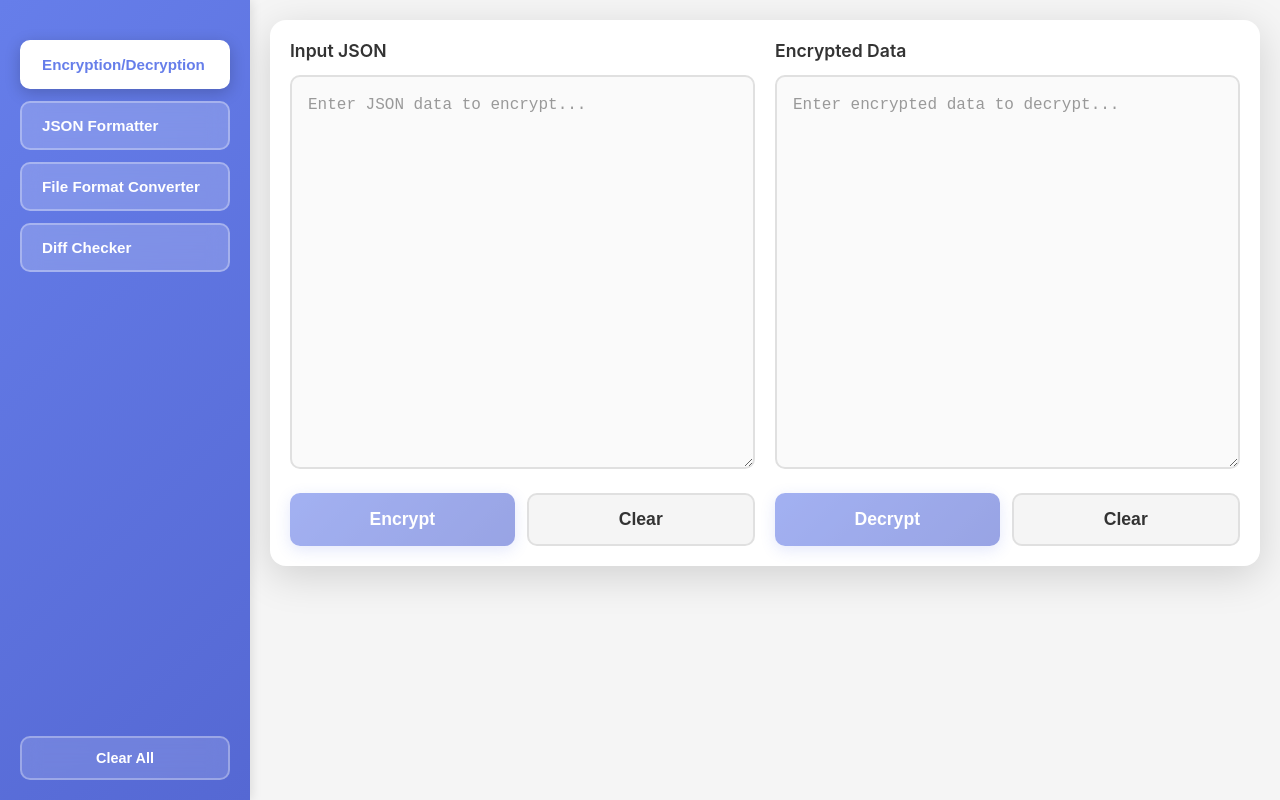
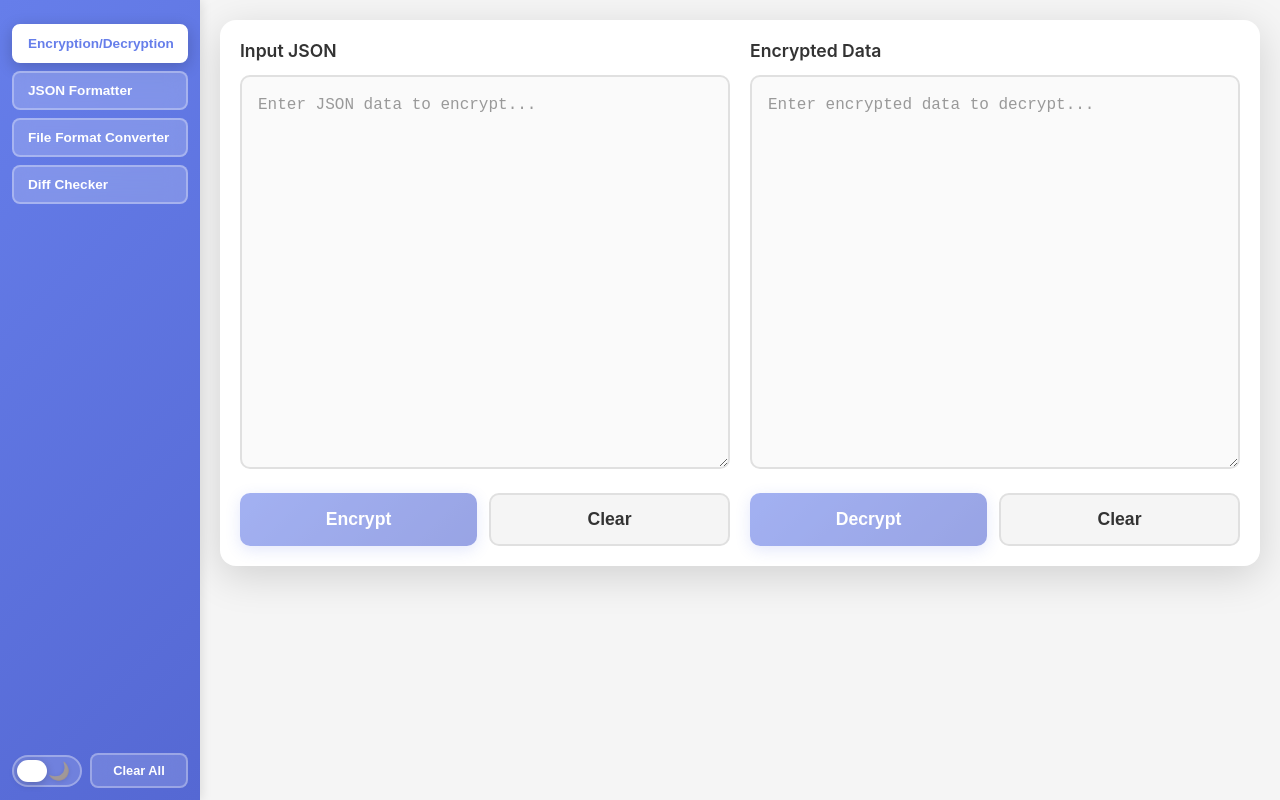
Before and after one commit to YonasTewabe/developer-utility-tools, a React (Create React App) app in the folder client/: page / in a window 1280 px wide. Built offline with nearby package versions, Linux system fonts and the light colour scheme.

Commit message:
add dark mode option

```diff
--- a/client/src/App.css
+++ b/client/src/App.css
@@ -11,9 +11,9 @@
   top: 0;
   left: 0;
   bottom: 0;
-  width: 250px;
+  width: 200px;
   background: linear-gradient(135deg, #667eea 0%, #5568d3 100%);
-  padding: 20px;
+  padding: 12px;
   z-index: 1000;
   box-shadow: 2px 0 10px rgba(0, 0, 0, 0.1);
   overflow-y: auto;
@@ -24,26 +24,134 @@
 .tab-navigation {
   display: flex;
   flex-direction: column;
-  gap: 12px;
-  margin-top: 20px;
+  gap: 8px;
+  margin-top: 12px;
   flex: 1;
 }
 
-.clear-all-btn {
+.sidebar-actions {
+  display: flex;
+  flex-direction: row;
+  gap: 8px;
+  margin-top: auto;
+  align-items: center;
+}
+
+.theme-toggle-container {
+  flex: 1;
+  display: flex;
+  justify-content: center;
+}
+
+.theme-toggle-switch {
   width: 100%;
-  padding: 12px 20px;
-  margin-top: auto;
+  cursor: pointer;
+  user-select: none;
+}
+
+.theme-toggle-track {
+  position: relative;
+  width: 100%;
+  height: 32px;
   background: rgba(255, 255, 255, 0.15);
   border: 2px solid rgba(255, 255, 255, 0.3);
-  border-radius: 10px;
+  border-radius: 16px;
+  display: flex;
+  align-items: center;
+  padding: 3px;
+  transition: all 0.3s cubic-bezier(0.4, 0, 0.2, 1);
+}
+
+.theme-toggle-icons {
+  position: absolute;
+  width: calc(100% - 6px);
+  height: 100%;
+  display: flex;
+  align-items: center;
+  justify-content: space-between;
+  padding: 0 8px;
+  pointer-events: none;
+  z-index: 1;
+}
+
+.theme-icon {
+  font-size: 1.1rem;
+  font-weight: bold;
+  transition: all 0.3s;
+  filter: drop-shadow(0 1px 2px rgba(0, 0, 0, 0.3));
+  display: flex;
+  align-items: center;
+  justify-content: center;
+  width: 20px;
+  height: 20px;
+}
+
+.theme-toggle-switch.light .theme-icon:first-child {
+  opacity: 1;
+  color: #ffd700;
+  text-shadow: 0 0 4px rgba(255, 215, 0, 0.6);
+}
+
+.theme-toggle-switch.light .theme-icon:last-child {
+  opacity: 0.5;
+  color: rgba(255, 255, 255, 0.7);
+}
+
+.theme-toggle-switch.dark .theme-icon:first-child {
+  opacity: 0.5;
+  color: rgba(255, 255, 255, 0.7);
+}
+
+.theme-toggle-switch.dark .theme-icon:last-child {
+  opacity: 1;
+  color: #e0e0e0;
+  text-shadow: 0 0 4px rgba(224, 224, 224, 0.6);
+}
+
+.theme-toggle-thumb {
+  position: absolute;
+  width: calc(50% - 3px);
+  height: calc(100% - 6px);
+  background: white;
+  border-radius: 13px;
+  box-shadow: 0 2px 8px rgba(0, 0, 0, 0.2);
+  transition: transform 0.3s cubic-bezier(0.4, 0, 0.2, 1);
+  transform: translateX(0);
+  z-index: 2;
+}
+
+.theme-toggle-switch.dark .theme-toggle-thumb {
+  transform: translateX(calc(100% + 3px));
+}
+
+.theme-toggle-switch:hover .theme-toggle-track {
+  background: rgba(255, 255, 255, 0.2);
+  border-color: rgba(255, 255, 255, 0.4);
+}
+
+.theme-toggle-switch:active .theme-toggle-thumb {
+  transform: scale(0.95);
+}
+
+.theme-toggle-switch.dark:active .theme-toggle-thumb {
+  transform: translateX(calc(100% + 3px)) scale(0.95);
+}
+
+.clear-all-btn {
+  flex: 1;
+  padding: 8px 12px;
+  background: rgba(255, 255, 255, 0.15);
+  border: 2px solid rgba(255, 255, 255, 0.3);
+  border-radius: 8px;
   color: white;
-  font-size: 0.9rem;
+  font-size: 0.8rem;
   font-weight: 600;
   cursor: pointer;
   transition: all 0.3s cubic-bezier(0.4, 0, 0.2, 1);
   backdrop-filter: blur(10px);
   box-shadow: none;
   text-align: center;
+  white-space: nowrap;
 }
 
 .clear-all-btn:hover {
@@ -59,12 +167,12 @@
 
 .tab {
   width: 100%;
-  padding: 14px 20px;
+  padding: 10px 14px;
   background: rgba(255, 255, 255, 0.2);
   border: 2px solid rgba(255, 255, 255, 0.3);
-  border-radius: 10px;
+  border-radius: 8px;
   color: white;
-  font-size: 0.95rem;
+  font-size: 0.85rem;
   font-weight: 600;
   cursor: pointer;
   transition: all 0.3s cubic-bezier(0.4, 0, 0.2, 1);
@@ -94,40 +202,40 @@
 /* Main Content */
 .main-content {
   flex: 1;
-  margin-left: 250px;
+  margin-left: 200px;
   padding: 20px;
   min-height: 100vh;
 }
 
 @media (max-width: 968px) {
   .sidebar {
-    width: 200px;
+    width: 180px;
   }
 
   .main-content {
-    margin-left: 200px;
+    margin-left: 180px;
   }
 
   .tab {
-    padding: 12px 16px;
-    font-size: 0.9rem;
+    padding: 8px 12px;
+    font-size: 0.8rem;
   }
 }
 
 @media (max-width: 768px) {
   .sidebar {
-    width: 180px;
-    padding: 15px;
+    width: 160px;
+    padding: 10px;
   }
 
   .main-content {
-    margin-left: 180px;
+    margin-left: 160px;
     padding: 15px;
   }
 
   .tab {
-    padding: 10px 14px;
-    font-size: 0.85rem;
+    padding: 8px 10px;
+    font-size: 0.75rem;
   }
 }
 
@@ -526,3 +634,157 @@ select.textarea:hover {
     max-height: 400px;
   }
 }
+
+/* Dark Mode */
+.dark-mode {
+  background: #1a1a1a;
+}
+
+.dark-mode .main-content {
+  background: #1a1a1a;
+}
+
+.dark-mode .sidebar {
+  background: linear-gradient(135deg, #1a1a2e 0%, #16213e 100%);
+  box-shadow: 2px 0 10px rgba(0, 0, 0, 0.5);
+}
+
+.dark-mode .tab {
+  background: rgba(255, 255, 255, 0.1);
+  border-color: rgba(255, 255, 255, 0.2);
+  color: rgba(255, 255, 255, 0.8);
+}
+
+.dark-mode .tab:hover {
+  background: rgba(255, 255, 255, 0.15);
+  border-color: rgba(255, 255, 255, 0.3);
+}
+
+.dark-mode .tab.active {
+  background: white;
+  color: #667eea;
+  border-color: white;
+}
+
+.dark-mode .clear-all-btn {
+  background: rgba(255, 255, 255, 0.1);
+  border-color: rgba(255, 255, 255, 0.2);
+}
+
+.dark-mode .clear-all-btn:hover {
+  background: rgba(255, 255, 255, 0.15);
+  border-color: rgba(255, 255, 255, 0.3);
+}
+
+.dark-mode .section {
+  background: #2d2d2d;
+  box-shadow: 0 10px 40px rgba(0, 0, 0, 0.5);
+}
+
+.dark-mode .section:hover {
+  box-shadow: 0 15px 50px rgba(0, 0, 0, 0.6);
+}
+
+.dark-mode .form-group label {
+  color: #e0e0e0;
+}
+
+.dark-mode .textarea {
+  background: #1a1a1a;
+  border-color: #404040;
+  color: #e0e0e0;
+}
+
+.dark-mode .textarea:focus {
+  border-color: #667eea;
+  background: #252525;
+}
+
+.dark-mode .textarea::placeholder {
+  color: #666;
+}
+
+.dark-mode select.textarea {
+  background: #1a1a1a;
+  border-color: #404040;
+  color: #e0e0e0;
+}
+
+.dark-mode select.textarea:focus {
+  border-color: #667eea;
+  background: #252525;
+}
+
+.dark-mode .btn-secondary {
+  background: #404040;
+  color: #e0e0e0;
+  border-color: #555;
+}
+
+.dark-mode .btn-secondary:hover {
+  background: #4a4a4a;
+  border-color: #666;
+}
+
+.dark-mode .error-message {
+  background: linear-gradient(135deg, #4a1a1a 0%, #3a1515 100%);
+  border-color: #5a2a2a;
+  color: #ff6b6b;
+}
+
+.dark-mode .result-container {
+  background: linear-gradient(135deg, #252525 0%, #1f1f1f 100%);
+  border-color: #404040;
+}
+
+.dark-mode .result-textarea {
+  background: #1a1a1a;
+  border-color: #404040;
+  color: #e0e0e0;
+}
+
+.dark-mode .result-header label {
+  color: #e0e0e0;
+}
+
+.dark-mode .diff-comparison {
+  border-color: #404040;
+  background: #252525;
+}
+
+.dark-mode .diff-side {
+  background: #2d2d2d;
+}
+
+.dark-mode .diff-content {
+  background: #2d2d2d;
+}
+
+.dark-mode .diff-line {
+  border-bottom-color: #404040;
+}
+
+.dark-mode .diff-line-different {
+  background: #3a1f1f;
+}
+
+.dark-mode .diff-line-number {
+  background: #1a1a1a;
+  color: #999;
+  border-right-color: #404040;
+}
+
+.dark-mode .diff-line-different .diff-line-number {
+  background: #4a2a2a;
+  color: #ff6b6b;
+  border-right-color: #5a3a3a;
+}
+
+.dark-mode .diff-line-text {
+  color: #e0e0e0;
+}
+
+.dark-mode .diff-line-different .diff-line-text {
+  background: #3a1f1f;
+  color: #ff6b6b;
+}
--- a/client/src/App.js
+++ b/client/src/App.js
@@ -1,4 +1,4 @@
-import React, { useState } from "react";
+import React, { useState, useEffect } from "react";
 import { ToastContainer } from "react-toastify";
 import "react-toastify/dist/ReactToastify.css";
 import "./App.css";
@@ -11,12 +11,21 @@ function App() {
   const [activeTab, setActiveTab] = useState("encryption");
   const [resetKey, setResetKey] = useState(0);
 
+  const [darkMode, setDarkMode] = useState(() => {
+    const savedDarkMode = localStorage.getItem("darkMode");
+    return savedDarkMode ? JSON.parse(savedDarkMode) : false;
+  });
+
+  useEffect(() => {
+    localStorage.setItem("darkMode", JSON.stringify(darkMode));
+  }, [darkMode]);
+
   const handleClearAll = () => {
     setResetKey((prev) => prev + 1);
   };
 
   return (
-    <div className="App">
+    <div className={`App ${darkMode ? "dark-mode" : ""}`}>
       <nav className="sidebar">
         <div className="tab-navigation">
           <button
@@ -44,9 +53,25 @@ function App() {
             Diff Checker
           </button>
         </div>
-        <button className="clear-all-btn" onClick={handleClearAll}>
-          Clear All
-        </button>
+        <div className="sidebar-actions">
+          <div className="theme-toggle-container">
+            <div
+              className={`theme-toggle-switch ${darkMode ? "dark" : "light"}`}
+              onClick={() => setDarkMode(!darkMode)}
+            >
+              <div className="theme-toggle-track">
+                <div className="theme-toggle-icons">
+                  <span className="theme-icon">☼</span>
+                  <span className="theme-icon">🌙</span>
+                </div>
+                <div className="theme-toggle-thumb"></div>
+              </div>
+            </div>
+          </div>
+          <button className="clear-all-btn" onClick={handleClearAll}>
+            Clear All
+          </button>
+        </div>
       </nav>
 
       <div className="main-content">
```
